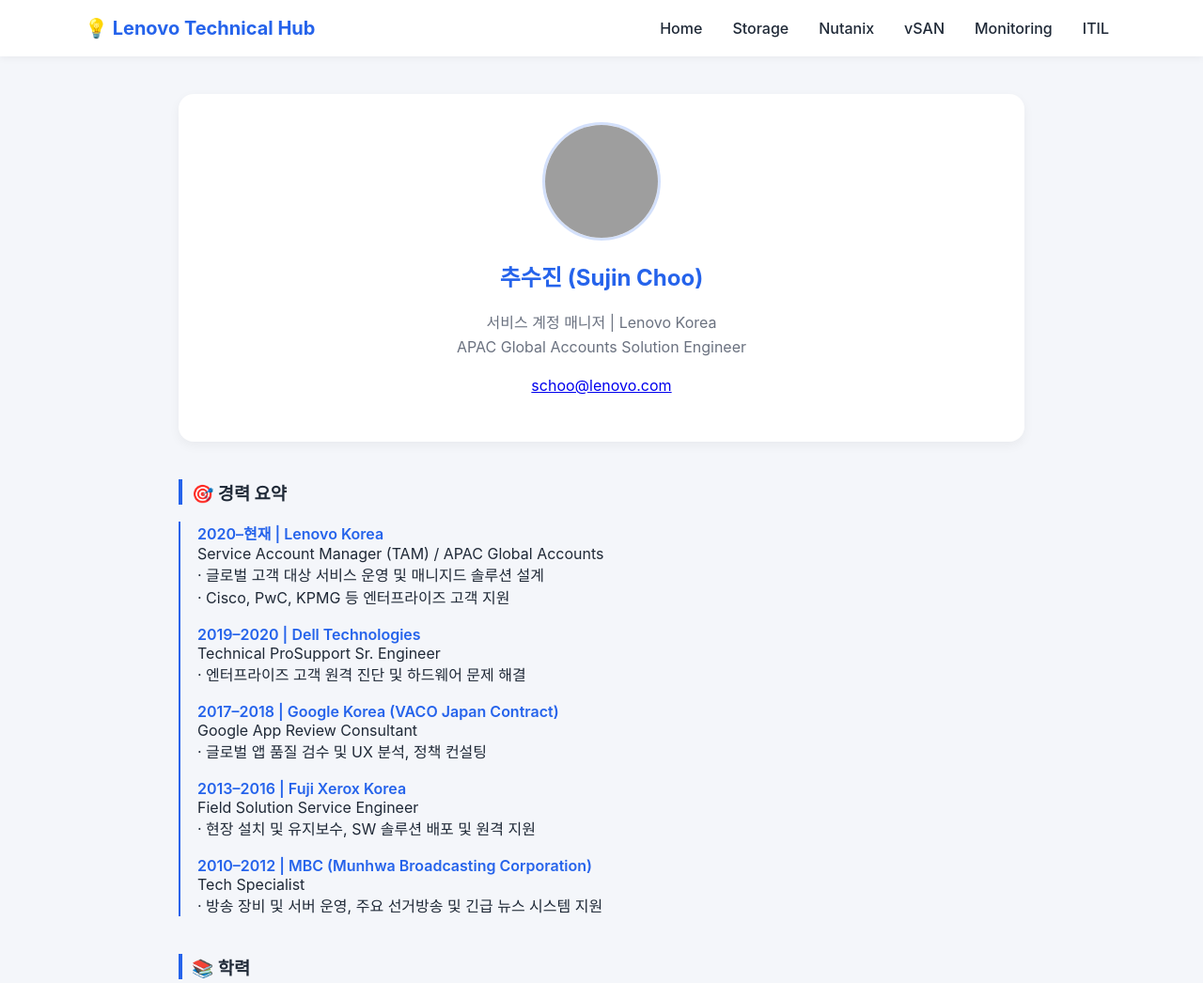
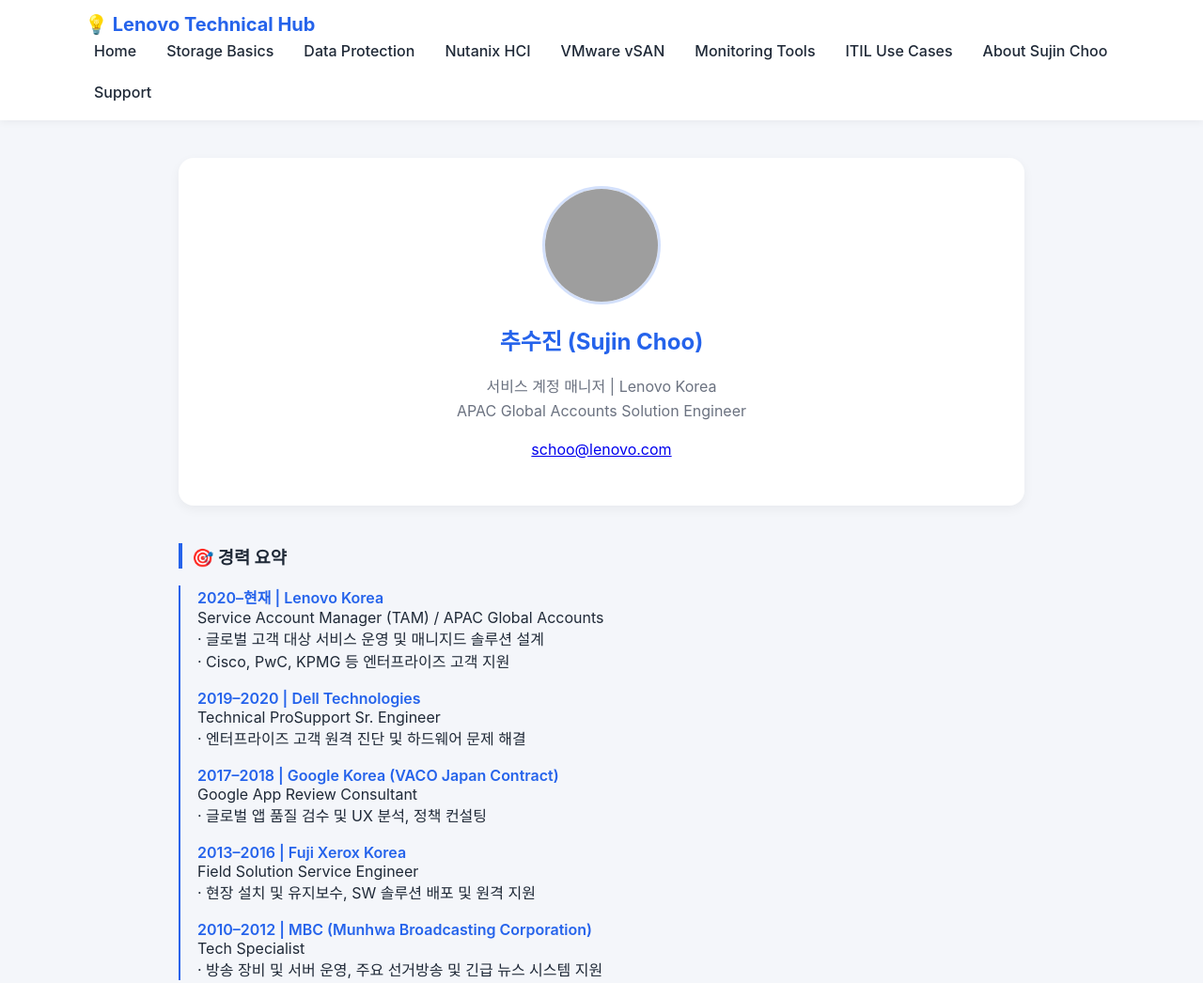
Before and after one commit to sujinchoo/SJC_knowledgebase, a plain HTML site: page about.html in a window 1280 px wide. Shown: the top 1046 px of the page at 94% size. Drawn offline with Linux system fonts and the light colour scheme; grey boxes are pictures that could not be loaded.

Commit message:
Update about.html

```diff
--- a/about.html
+++ b/about.html
@@ -142,21 +142,7 @@
   </style>
 </head>
 <body>
-  <header>
-    <nav>
-      <div class="nav-left">
-        <h1>💡 Lenovo Technical Hub</h1>
-      </div>
-      <div class="nav-links">
-        <a href="index.html">Home</a>
-        <a href="storage_basics.html">Storage</a>
-        <a href="nutanix_basics.html">Nutanix</a>
-        <a href="vsan_basics.html">vSAN</a>
-        <a href="monitoring_tools.html">Monitoring</a>
-        <a href="itil_usecases.html">ITIL</a>
-      </div>
-    </nav>
-  </header>
+  <div id="site-header"></div>
 
   <div class="container">
     <div class="profile-card">
@@ -238,3 +224,10 @@
   </footer>
 </body>
 </html>
+<script>
+  fetch('header.html')
+    .then(res => res.text())
+    .then(html => {
+      document.getElementById('site-header').innerHTML = html;
+    });
+</script>
```
